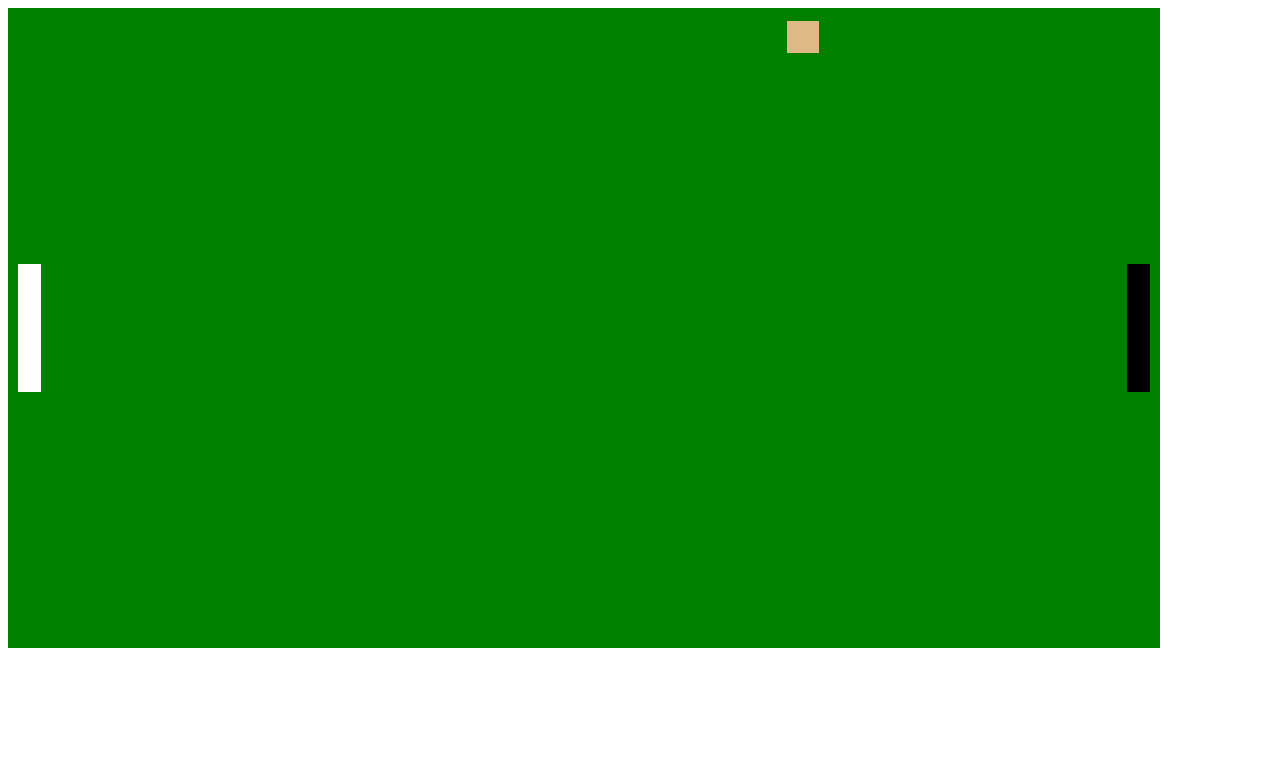
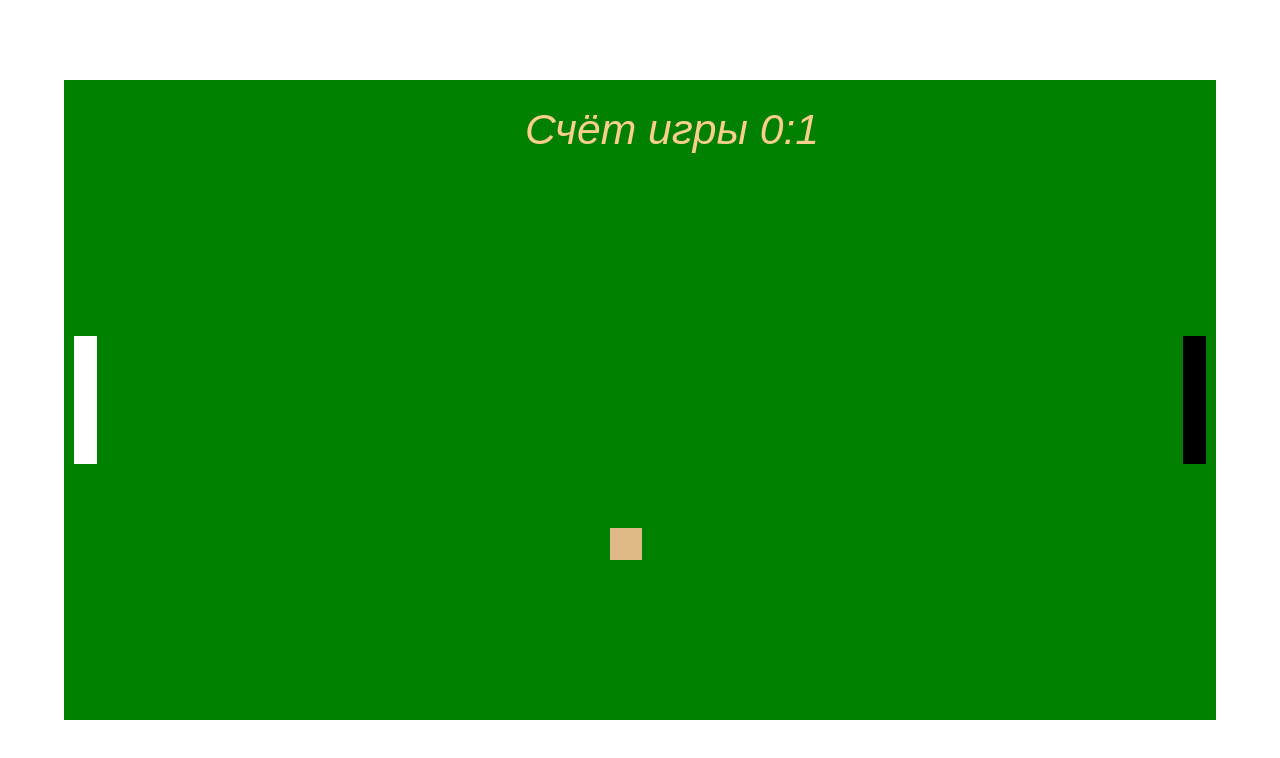
Before and after one commit to itpark-team/pong, a plain HTML site: page index.html in a window 1280 px wide. Drawn offline with Linux system fonts and the light colour scheme.

Commit message:
done ping pong

```diff
--- a/index.html
+++ b/index.html
@@ -7,9 +7,13 @@
     <meta http-equiv="X-UA-Compatible" content="ie=edge">
     <title>PingPong</title>
 
+    <link rel="stylesheet" href="style.css">
     <script src="script.js" defer></script>
 </head>
 <body>
+<div class="parent">
     <canvas id="gameCanvas"></canvas>
+</div>
+
 </body>
 </html>
--- a/script.js
+++ b/script.js
@@ -1,3 +1,10 @@
+function createScore() {
+    return {
+        playerLeftScore: 0,
+        playerRightScore: 0
+    }
+}
+
 function setCanvasSize(gameCanvas) {
     let calcW = Math.floor(window.innerWidth * 0.9);
     let calcH = Math.floor(window.innerHeight * 0.8);
@@ -11,7 +18,7 @@ function createLeftRocket(gameCanvas) {
     let width = Math.floor(gameCanvas.width * 0.02);
     let x = 10;
     let y = Math.floor(gameCanvas.height / 2 - height / 2);
-    let dy = Math.floor(height * 0.1);
+    let dy = Math.floor(height * 0.15);
 
     return {
         x: x,
@@ -28,7 +35,7 @@ function createRightRocket(gameCanvas) {
     let width = Math.floor(gameCanvas.width * 0.02);
     let x = gameCanvas.width - width - 10;
     let y = Math.floor(gameCanvas.height / 2 - height / 2);
-    let dy = Math.floor(height * 0.1);
+    let dy = Math.floor(height * 0.15);
 
     return {
         x: x,
@@ -45,8 +52,8 @@ function createBall(gameCanvas) {
     let width = height;
     let x = Math.floor(gameCanvas.width / 2 - width / 2);
     let y = Math.floor(gameCanvas.height / 2 - height / 2);
-    let dx = Math.floor(width * 0.1);
-    let dy = Math.floor(height * 0.1);
+    let dx = Math.floor(width * 0.3);
+    let dy = Math.floor(height * 0.3);
 
     return {
         x: x,
@@ -123,25 +130,94 @@ function moveBall(ball, gameCanvas) {
         ball.dy = -ball.dy;
     }
 
-    if(ball.x+ball.width>=gameCanvas.width || ball.x<=0){
+    // if (ball.x + ball.width >= gameCanvas.width || ball.x <= 0) {
+    //     ball.dx = -ball.dx;
+    // }
+}
+
+function ballCollisionWithLeftRocket(ball, leftRocket) {
+    if (ball.x <= leftRocket.x + leftRocket.width &&
+        ball.y + ball.height >= leftRocket.y &&
+        ball.y <= leftRocket.y + leftRocket.height) {
+        ball.dx = -ball.dx;
+        ball.x = leftRocket.x + leftRocket.width + 1;
+    }
+}
+
+function ballCollisionWithRightRocket(ball, rightRocket) {
+    if (ball.x + ball.width >= rightRocket.x &&
+        ball.y + ball.height >= rightRocket.y &&
+        ball.y <= rightRocket.y + rightRocket.height) {
+        ball.dx = -ball.dx;
+        ball.x = rightRocket.x - ball.width - 1;
+    }
+}
+
+function drawScore(gameCanvas, canvasContext, score) {
+    canvasContext.beginPath();
+    canvasContext.fillStyle = "#FACE8D";
+    let fontSize = Math.floor(gameCanvas.height * 0.05);
+    canvasContext.font = `italic ${fontSize}pt Arial`;
+
+    let margitTop = Math.floor(gameCanvas.height * 0.1);
+    let marginLeft =  Math.floor(gameCanvas.width * 0.1);
+
+    canvasContext.fillText(`Счёт игры ${score.playerLeftScore}:${score.playerRightScore}`, gameCanvas.width / 2 - marginLeft, margitTop);
+    canvasContext.closePath();
+}
+
+function collisionBallWithLeftWall(ball, gameCanvas, score) {
+    if (ball.x <= 0) {
+        score.playerRightScore++;
+        ball.x = Math.floor(gameCanvas.width / 2 - ball.width / 2);
+        ball.y = Math.floor(gameCanvas.height / 2 - ball.height / 2);
         ball.dx = -ball.dx;
     }
 }
 
+function collisionBallWithRightWall(ball, gameCanvas, score) {
+    if (ball.x + ball.width >= gameCanvas.width) {
+        score.playerLeftScore++;
+        ball.x = Math.floor(gameCanvas.width / 2 - ball.width / 2);
+        ball.y = Math.floor(gameCanvas.height / 2 - ball.height / 2);
+        ball.dx = -ball.dx;
+    }
+}
 
-function gameLoop(gameCanvas, canvasContext, leftRocket, rightRocket, ball) {
+function whoWin(score) {
+    if (score.playerLeftScore === 10) {
+        return "Левый игрок";
+    }
+    if (score.playerRightScore === 10) {
+        return "Правый игрок";
+    }
+    return "none";
+}
+
+
+function gameLoop(gameCanvas, canvasContext, leftRocket, rightRocket, ball, score) {
     clearGameCanvas(gameCanvas, canvasContext);
 
     moveBall(ball, gameCanvas);
-    //todo collision ball with rocket
-    //todo collision ball with left right walls
-    //todo print score
+
+    ballCollisionWithLeftRocket(ball, leftRocket);
+    ballCollisionWithRightRocket(ball, rightRocket);
+
+    collisionBallWithLeftWall(ball, gameCanvas, score);
+    collisionBallWithRightWall(ball, gameCanvas, score);
 
     drawGameItems(canvasContext, leftRocket, rightRocket, ball);
+    drawScore(gameCanvas, canvasContext, score);
 
-    requestAnimationFrame(function () {
-        gameLoop(gameCanvas, canvasContext, leftRocket, rightRocket, ball)
-    });
+    winner = whoWin(score);
+
+    if (winner === "none") {
+        requestAnimationFrame(function () {
+            gameLoop(gameCanvas, canvasContext, leftRocket, rightRocket, ball, score)
+        });
+    } else {
+        alert(`Победил ${winner}! Для перезапуска игры обновите страницу`);
+    }
 }
 
 const gameCanvas = document.getElementById("gameCanvas");
@@ -152,6 +228,7 @@ setCanvasSize(gameCanvas);
 const leftRocket = createLeftRocket(gameCanvas);
 const rightRocket = createRightRocket(gameCanvas);
 const ball = createBall(gameCanvas);
+const score = createScore();
 
 document.addEventListener("keydown", function (e) {
     if (e.code === "KeyW" || e.code === "KeyS") {
@@ -161,4 +238,4 @@ document.addEventListener("keydown", function (e) {
     }
 });
 
-gameLoop(gameCanvas, canvasContext, leftRocket, rightRocket, ball);
+gameLoop(gameCanvas, canvasContext, leftRocket, rightRocket, ball, score);
--- a/style.css
+++ b/style.css
@@ -0,0 +1,11 @@
+.parent {
+    width: 100%;
+    height: 100%;
+    position: fixed;
+    top: 0;
+    left: 0;
+    display: flex;
+    align-items: center;
+    align-content: center;
+    justify-content: center;
+}
```
